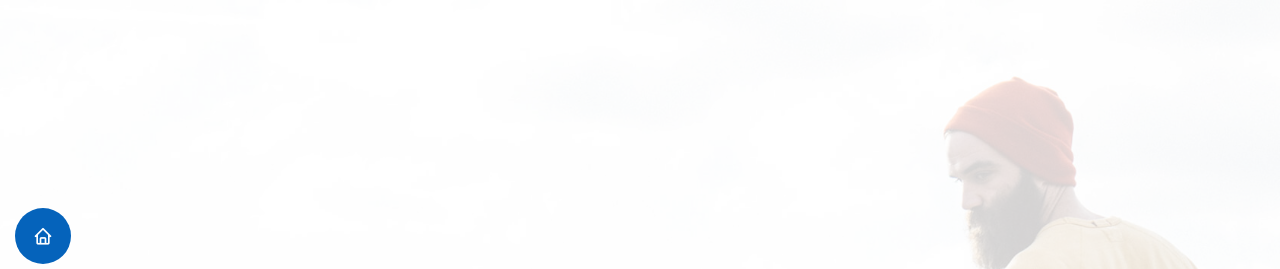
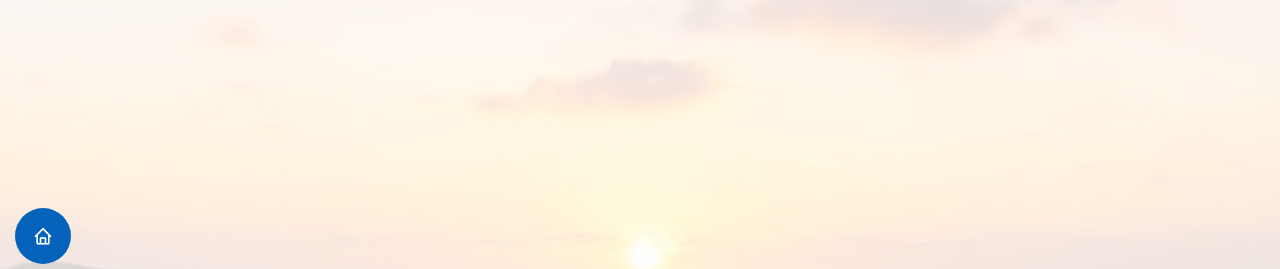
Before and after one commit to dapadwi/dapadwi.github.io, a plain HTML site: page index.html in a window 1280 px wide. Shown: the top 269 px of the page. Drawn offline with nearby package versions, Linux system fonts and the light colour scheme.

Commit message:
Update style.css

```diff
--- a/assets/css/style.css
+++ b/assets/css/style.css
@@ -263,7 +263,7 @@ h6 {
 #hero {
     width: 100%;
     height: 100vh;
-    background: url("../img/hero-bg.jpg") top right no-repeat;
+    background: url("../img/io.jpeg") top right no-repeat;
     background-size: cover;
     position: relative;
 }
```
